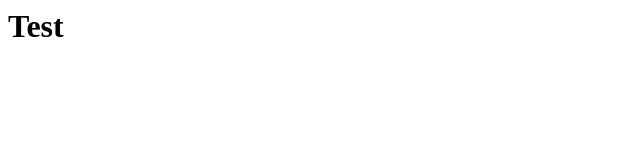
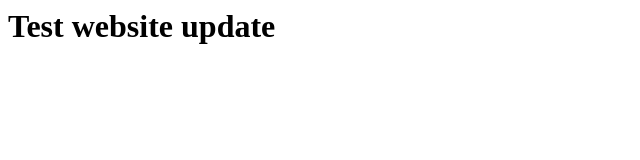
Before and after one commit to 21338330/21338330.github.io, a plain HTML site: page index.html in a window 1280 px wide. Shown: the whole page, without its empty margins (0-640 px from the left). Drawn offline with Linux system fonts and the light colour scheme.

Commit message:
Add more text

```diff
--- a/index.html
+++ b/index.html
@@ -1,4 +1,4 @@
 <html>
-	<h1>Test</h1>
+	<h1>Test website update</h1>
 
 </html>
```
